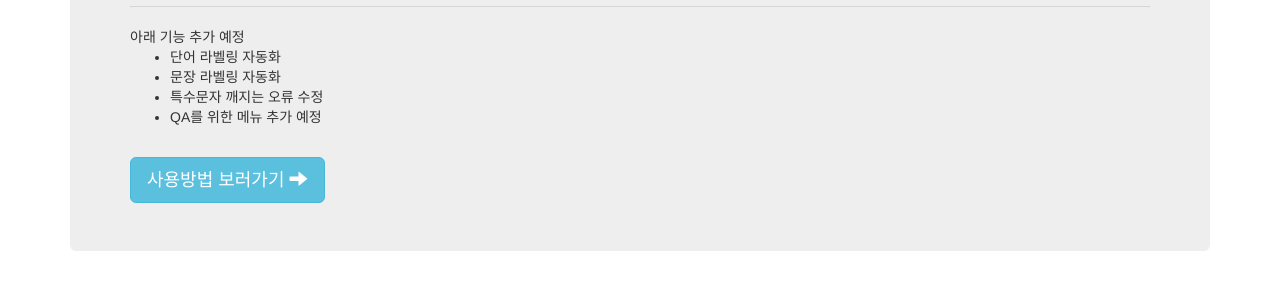
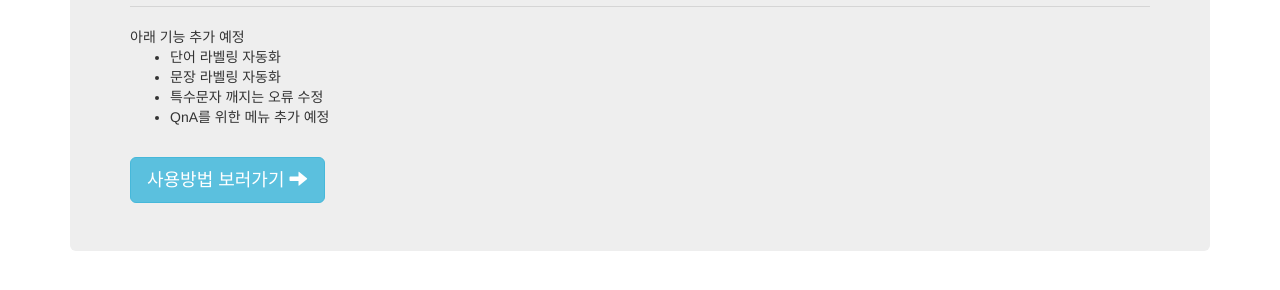
Before and after one commit to johun204/johun204.github.io, a Jekyll site: the page kriss/index.html, which Jekyll copies as it is, in a window 1280 px wide. Shown: the part 285-575 px from the top of the page. Built offline with Jekyll 4.4.1, drawn with Linux system fonts in a browser that asks for light colours.

Commit message:
Update index.html

```diff
--- a/kriss/index.html
+++ b/kriss/index.html
@@ -55,7 +55,7 @@
           <li>단어 라벨링 자동화</li>
           <li>문장 라벨링 자동화</li>
           <li>특수문자 깨지는 오류 수정</li>
-		  <li>QA를 위한 메뉴 추가 예정</li>
+		  <li>QnA를 위한 메뉴 추가 예정</li>
         </ul>
 		<br>
 		<a class="btn btn-info btn-lg" href="./help.html" role="button">사용방법 보러가기 <span class="glyphicon glyphicon-arrow-right" aria-hidden="true"></span></a>
```
